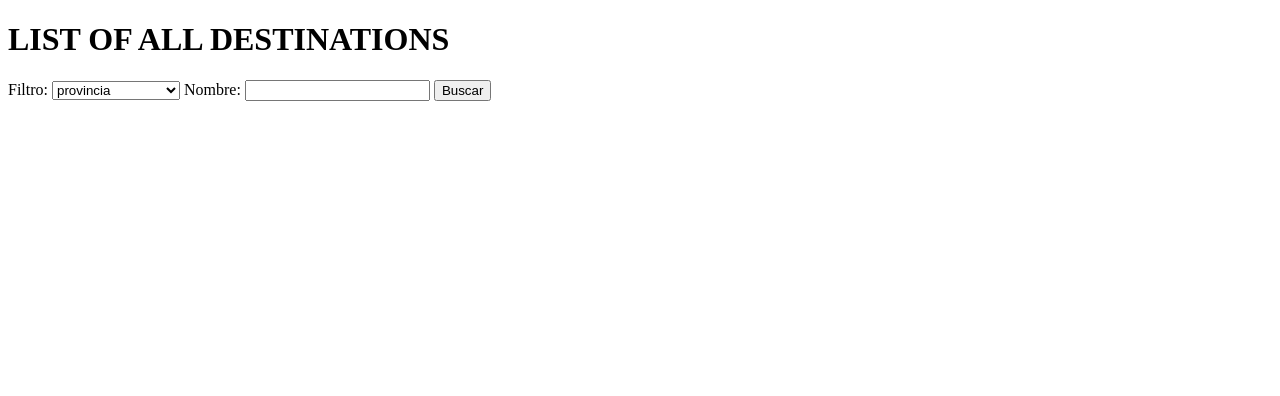
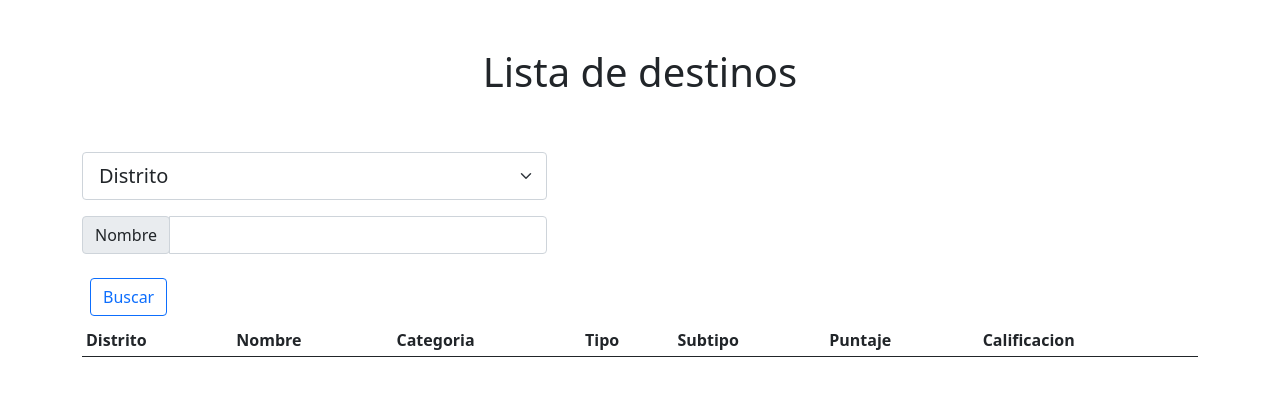
Before and after one commit to ArnoldSucasaireTorres/SoftSquad_Inventario_de_lugares_turisticos, a Django app: page /destinations/all in a window 1280 px wide. Shown: the top 396 px of the page. Run offline with Django 3.2, Linux system fonts and the light colour scheme; data comes from the database, SQL or seed files in the repository; lists and menus that the app fills with data are empty; parts of the project's set-up code (start-up, migrations or seed data) failed here and were passed over.

Commit message:
Completo informe, calificacion y filtro  de destinos

```diff
--- a/InventarioLugaresTuristicos/destinos/views.py
+++ b/InventarioLugaresTuristicos/destinos/views.py
@@ -2,12 +2,12 @@ from django.shortcuts import render
 from .models import Destino
 import json
 
-# A continuacion se hace la lectura del archivo JSON
-archivo_json = open('C:/Users/Michael Secarlos AC/Downloads/data.json')
+# Lectura del archivo JSON
+archivo_json = open('/home/michael/Descargas/data.json')
 data_json = json.load(archivo_json)
 
 
-# Ahora se definen los metodos de filtrado
+# Metodo que filtra los datos de acuerdo al campo: field y el valor de este: field_name
 # field: es el campo a filtrar
 # name_field: es el nombre del campo a filtrar
 def filter_json_data(field, field_name):
@@ -17,40 +17,58 @@ def filter_json_data(field, field_name):
             filtered_data.append(data_json[index])
     return filtered_data
 
-
-#
+# Metodo que registra los destinos una sola vez
 def registrarDestinos():
     if Destino.objects.count() == 0:
         for dest in data_json:
             dest_reg = Destino(
                 codigo_destino=dest['codigo'],
-                calification=0
+                calificacion=0
             )
             dest_reg.save()
 
-# Create your views here.
+# Metodo que agrega el campo calificacion al arreglo de destinos
+# data: destinos a los que filtrar
+def destinosCalificados(data):
+    calificated_data = data
+    for dest in calificated_data:
+        dest_data = Destino.objects.get(codigo_destino=dest['codigo'])
+        if len(dest_data.usuarios.all())!=0:
+            dest["calificacion"] = dest_data.calificacion/len(dest_data.usuarios.all())
+        else:
+            dest["calificacion"] = 0
+    return calificated_data
+
+# Vista de los destinos, se filtran y agregan calificaciones
+# request: Solicitud con datos del cliente
 def destinationsView(request):
     registrarDestinos()
     if request.method == 'GET':
-        return render(request, "destinations/all.html", {"destinos": data_json})
+        datos = destinosCalificados(data_json)
     elif request.method == 'POST':
-        #if request.user.is_authenticated():
-        #    codigo = request.POST['codigo']
-        #    calificacion = request.POST['calificacion']
-        #    registro_destino = Destino(
-        #        codigo=codigo,
-        #        calificacion=calificacion,
-        #        users=request.user
-        #    )
-        #    registro_destino.save()
-        return render(request, "destinations/all.html", {"destinos": data_json})
+        calificacion = request.POST['calificacion']
+        codigo = request.POST['codigo']
+        destino = Destino.objects.get(codigo_destino=codigo)
+        #Verificamos si es que el usuario ya califico el sitio
+        if len(destino.usuarios.all().filter(id=request.user.id)) != 0:
+            print("ya califico este sitio")
+        else:
+            destino.calificacion = destino.calificacion + float(calificacion)
+            destino.usuarios.add(request.user)
+            destino.save()
+        datos = destinosCalificados(data_json)
+    return render(request, "destinations/all.html", {"destinos": datos})
 
 
+# Vista de los destinos filtrados, se agregan calificaciones
+# request: Solicitud con datos del cliente
 def destinationsFilteredView(request):
     if request.method == 'GET':
         filter_field = request.GET.get('filter')
         filter_value = request.GET.get('value')
         data_filtered = filter_json_data(filter_field.lower(), filter_value.lower())
+        data_filtered = destinosCalificados(data_filtered)
         return render(request, "destinations/filtered.html", {"destinos": data_filtered})
     else:
-        return render(request, "destinations/all.html", {"destinos": data_json})
+        data = destinosCalificados(data_json)
+        return render(request, "destinations/all.html", {"destinos": data})
--- a/InventarioLugaresTuristicos/templates/destinations/all.html
+++ b/InventarioLugaresTuristicos/templates/destinations/all.html
@@ -5,70 +5,83 @@
     <meta name="viewport"
           content="width=device-width, user-scalable=no, initial-scale=1.0, maximum-scale=1.0, minimum-scale=1.0">
     <meta http-equiv="X-UA-Compatible" content="ie=edge">
-    <title>Document</title>
+    <title>Lista de Destinos</title>
+    <link href="https://cdn.jsdelivr.net/npm/bootstrap@5.0.2/dist/css/bootstrap.min.css" rel="stylesheet" integrity="sha384-EVSTQN3/azprG1Anm3QDgpJLIm9Nao0Yz1ztcQTwFspd3yD65VohhpuuCOmLASjC" crossorigin="anonymous">
 </head>
 <body>
-    <h1>
-        LIST OF ALL DESTINATIONS
-    </h1>
-    <div>
+    <div class="container col-12 justify-content-center">
+        <div class="h1 text-center p-5">
+            Lista de destinos
+        </div>
+        <div class="col-5 ">
             <form action="/destinations/filtered" method="GET">
-            Filtro:
-            <select name="filter">
-                <option value="provincia">provincia</option>
-                <option value="distrito">distrito</option>
-                <option value="nombre">nombre</option>
-                <option value="categoria">categoria</option>
-                <option value="tipo_categoria">tipo_categoria</option>
-                <option value="subtipo_categoria">subtipo_categoria</option>
+                <select name="filter" class="form-select form-select-lg mb-3" aria-label="Default select example">
+                    <option value="distrito">Distrito</option>
+                    <option value="nombre">Nombre</option>
+                    <option value="categoria">Categoria</option>
+                    <option value="tipo_categoria">Tipo</option>
+                    <option value="subtipo_categoria">Subtipo</option>
                 </select>
-            Nombre: <input type="text" name="value">
-            <input type="submit" value="Buscar">
+                <div class="input-group mb-3">
+                        <div class="input-group-prepend">
+                            <span class="input-group-text" id="basic-addon1">Nombre</span>
+                        </div>
+                        <input type="text" name="value" class="form-control">
+                    </div>
+                <input type="submit" value="Buscar" class="btn btn-outline-primary m-2">
             </form>
         </div>
+        <!---------------------------TABLE----------------------------->
+        <table class="table table-sm">
+            <thead>
+              <tr>
+                <th scope="col">Distrito</th>
+                <th scope="col">Nombre</th>
+                <th scope="col">Categoria</th>
+                <th scope="col">Tipo</th>
+                <th scope="col">Subtipo</th>
+                <th scope="col">Puntaje</th>
+                <th scope="col">Calificacion</th>
+              </tr>
+            </thead>
+            <tbody>
             {% for dest in destinos %}
-    <div> Region: {{dest.region}}</div>
-    <div> Provincia: {{dest.provincia}}</div>
-    <div> Distrito: {{dest.distrito}}</div>
-    <div> Codigo: {{dest.codigo}}</div>
-    <div> Nombre: {{dest.nombre}}</div>
-    <div> Categoria: {{dest.categoria}}</div>
-    <div> Tipo Categoria: {{dest.tipo_categoria}}</div>
-    <div> Subtipo Categoria: {{dest.subtipo_categoria}}</div>
-    <div> Url: {{dest.url}}</div>
-    <div> Latitud: {{dest.latitud}}</div>
-    <div> Longitud: {{dest.longitud}}</div>
-    <div>
+                <tr>
+                    <td>{{dest.distrito}}</td>
+                    <td>{{dest.nombre}}</td>
+                    <td>{{dest.categoria}}</td>
+                    <td>{{dest.tipo_categoria}}</td>
+                    <td>{{dest.subtipo_categoria}}</td>
+                    <td>{{dest.calificacion|truncatechars:6}}</td>
+                    <td>
                         <form action="/destinations/see" method="GET">
                             <input type="submit" value="Ver">
                         </form>
-    </div>
-    <div>
                         <form action="/destinations/all" method="POST">
                             {% csrf_token %}
-            ¿Ya visitaste este destino? Califícalo
-            <br>
-            <div>
-            <span class="estrella{{dest.codigo}}" onclick="calificar(this, {{dest.codigo}},1)">★</span>
-            <span class="estrella{{dest.codigo}}" onclick="calificar(this, {{dest.codigo}},2)">★</span>
-            <span class="estrella{{dest.codigo}}" onclick="calificar(this, {{dest.codigo}},3)">★</span>
-            <span class="estrella{{dest.codigo}}" onclick="calificar(this, {{dest.codigo}},4)">★</span>
-            <span class="estrella{{dest.codigo}}" onclick="calificar(this, {{dest.codigo}},5)">★</span>
-            </div>
+                            <span class="estrella{{dest.codigo}}" onclick="calificar(this, {{dest.codigo}},1, 'yellow')">★</span>
+                            <span class="estrella{{dest.codigo}}" onclick="calificar(this, {{dest.codigo}},2, 'yellow')">★</span>
+                            <span class="estrella{{dest.codigo}}" onclick="calificar(this, {{dest.codigo}},3, 'yellow')">★</span>
+                            <span class="estrella{{dest.codigo}}" onclick="calificar(this, {{dest.codigo}},4, 'yellow')">★</span>
+                            <span class="estrella{{dest.codigo}}" onclick="calificar(this, {{dest.codigo}},5, 'yellow')">★</span>
                             <input type="text" name="codigo" value="{{dest.codigo}}" hidden>
                             <input type="number" id="puntaje{{dest.codigo}}" name="calificacion" value="0" hidden>
                             <input type="submit" value="Calificar">
                         </form>
+                    </td>
+                </tr>
+            {% endfor %}
+            </tbody>
+        </table>
     </div>
-    <br>
-    {% endfor %}
     <script>
-        function calificar(event, codigo , puntaje)
+        function calificar(event, codigo , puntaje, color)
         {
+            let puntajeNuevo = Number.parseInt(puntaje);
             let estrellas = document.getElementsByClassName("estrella"+codigo);
-            for(let i=0 ; i<puntaje ; i++)
-                estrellas[i].style.color="yellow";
-            for(let i=4 ; i>=puntaje ; i--)
+            for(let i=0 ; i<puntajeNuevo ; i++)
+                estrellas[i].style.color=color;
+            for(let i=4 ; i>=puntajeNuevo ; i--)
                 estrellas[i].style.color="black";
             input_puntaje = document.getElementById("puntaje"+codigo);
             input_puntaje.setAttribute('value', puntaje);
```
Also changed, not shown: InventarioLugaresTuristicos/destinos/models.py (+9 -3 lines), InventarioLugaresTuristicos/templates/destinations/filtered.html (+87 -20 lines), InventarioLugaresTuristicos/db.sqlite3, InventarioLugaresTuristicos/destinos/migrations/0002_auto_20210704_1541.py (added). Lines whose indentation alone changed are shown as unchanged.
